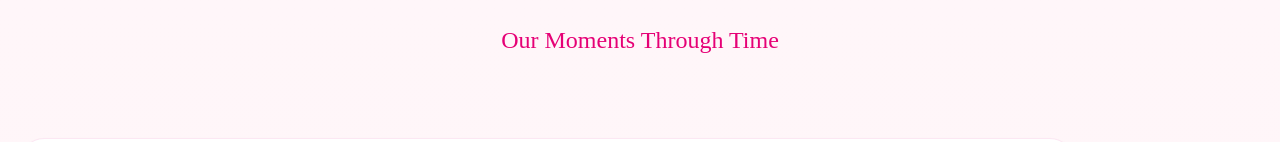
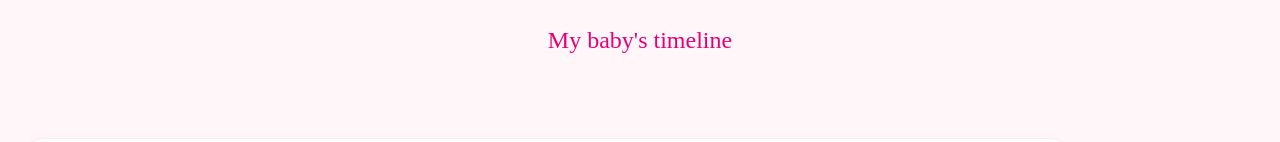
Before and after one commit to Tobicodes-dot/birthday-app, a React (Vite) app: page /timeline in a window 1280 px wide. Shown: the top 142 px of the page. Built offline with nearby package versions, Linux system fonts and the light colour scheme.

Commit message:
changed the heading

```diff
--- a/src/components/timeline/TimelineList.jsx
+++ b/src/components/timeline/TimelineList.jsx
@@ -9,7 +9,7 @@ const Timeline = () => {
     <div className="min-h-screen bg-linear-to-b from-[#FFF6F9] to-[#FFE9F1] px-5 pb-24 pt-6">
 
       <h2 className="text-center text-2xl font-[Parisienne] text-pink-600 mb-8">
-        Our Moments Through Time
+        My baby's timeline
       </h2>
 
       <div className="space-y-10">
```
